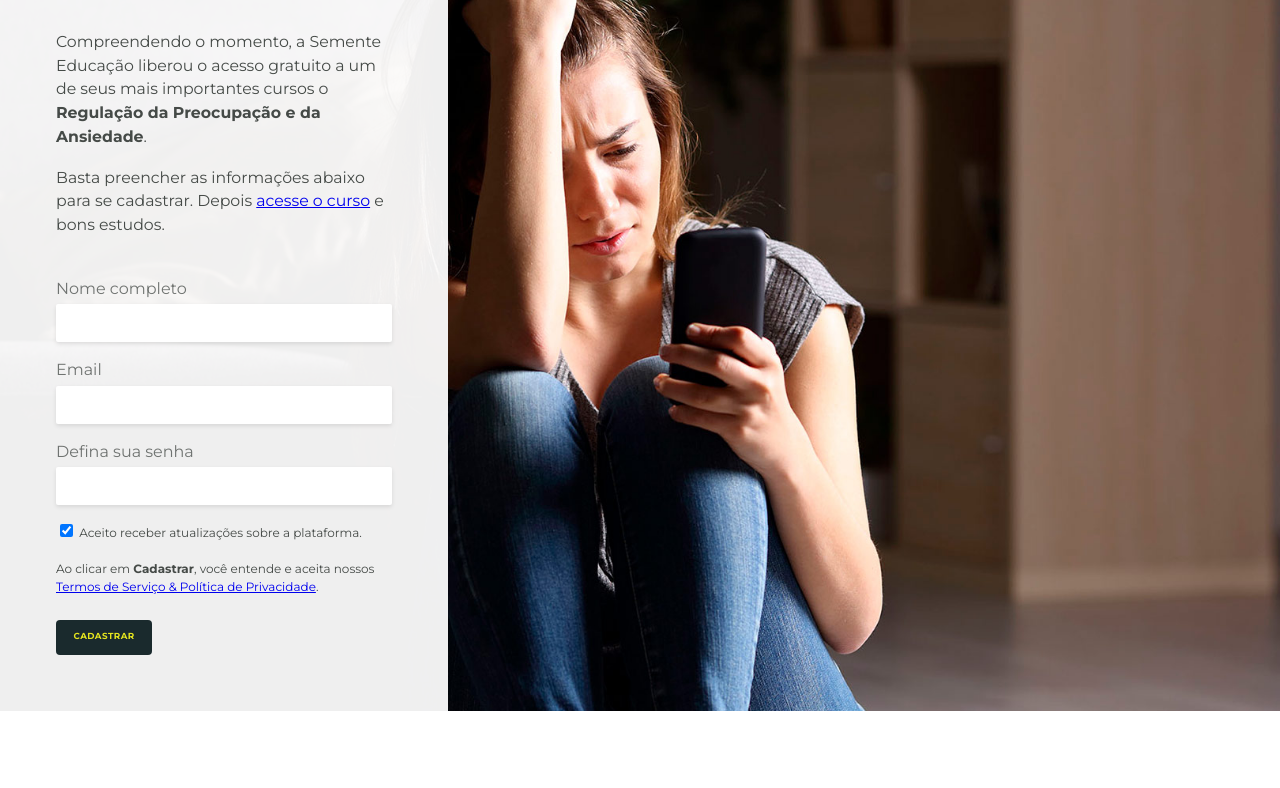
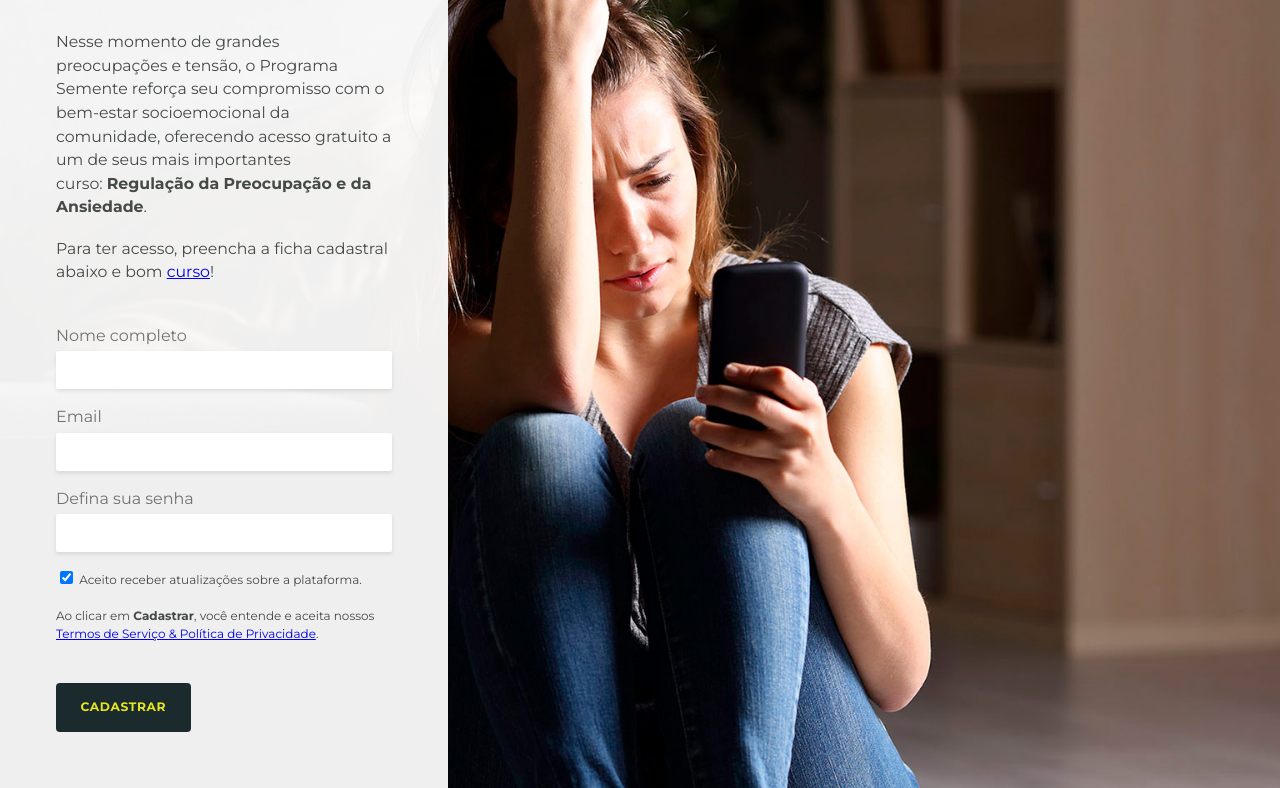
Before and after one commit to Orsatti/landing-fp4all, a website: page src/index.html in a window 1280 px wide. Shown: the part 112-900 px from the top of the page. Before the commit the page ends 823 px from the top, so only its background shows below. Drawn offline with Linux system fonts and the light colour scheme; files that its build step writes are made by us from their sources.

Commit message:
Ajustes.

```diff
--- a/src/index.html
+++ b/src/index.html
@@ -252,8 +252,8 @@
                         </g>
                     </svg>
                 </div>
-                <p class="">Compreendendo o momento, a Semente Educação liberou o acesso gratuito a um de seus mais importantes cursos o <strong>Regulação da Preocupação e da Ansiedade</strong>.</p>
-                <p>Basta preencher as informações abaixo para se cadastrar. Depois <a href="http://coreskills.programasemente.com.br">acesse o curso</a> e bons estudos.</p>
+                <p>Nesse momento de grandes preocupações e tensão, o Programa Semente reforça seu compromisso com o bem-estar socioemocional da comunidade, oferecendo acesso gratuito a um de seus mais importantes curso: <strong>Regulação da Preocupação e da Ansiedade</strong>.</p>
+                <p>Para ter acesso, preencha a ficha cadastral abaixo e bom <a href="http://coreskills.programasemente.com.br">curso</a>!</p>
                 <form class="form">
                     <div class="form__block">
                         <label class="form__label" for="psfp-signup-name">Nome completo</label>
@@ -309,7 +309,7 @@
                             <span>Ao clicar em </span><strong>Cadastrar</strong><span>, você entende e aceita nossos</span> <a href="#">Termos de Serviço &amp; Política de Privacidade</a><span>.</span>
                         </p>
                     </div>
-                    <button class="btn btn--xs form__btn" type="button">Cadastrar</button>
+                    <button class="btn form__btn" type="button">Cadastrar</button>
                 </form>
             </div>
 
--- a/src/styles/block/form.scss
+++ b/src/styles/block/form.scss
@@ -39,7 +39,7 @@
     }
 
     &__btn {
-        margin-top: 3vh;
+        margin-top: 5vh;
     }
 
 }
```
Also changed, not shown: dist/index.html, dist/styles/styles.css.
